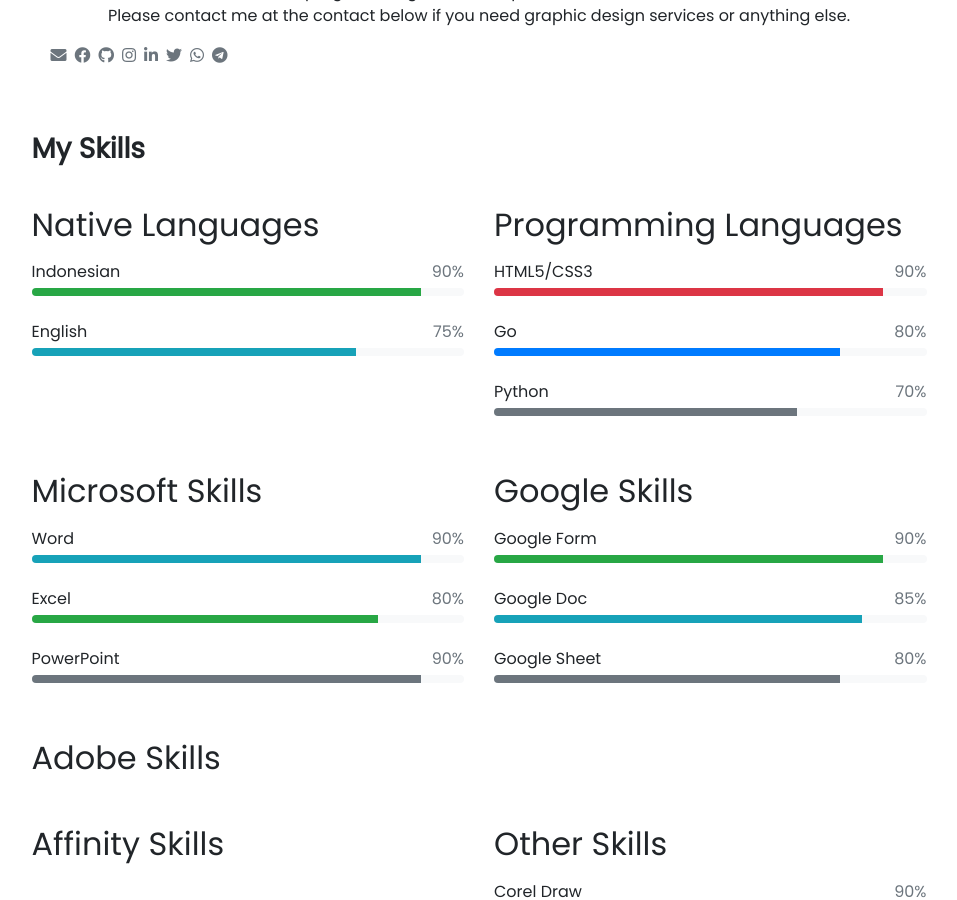
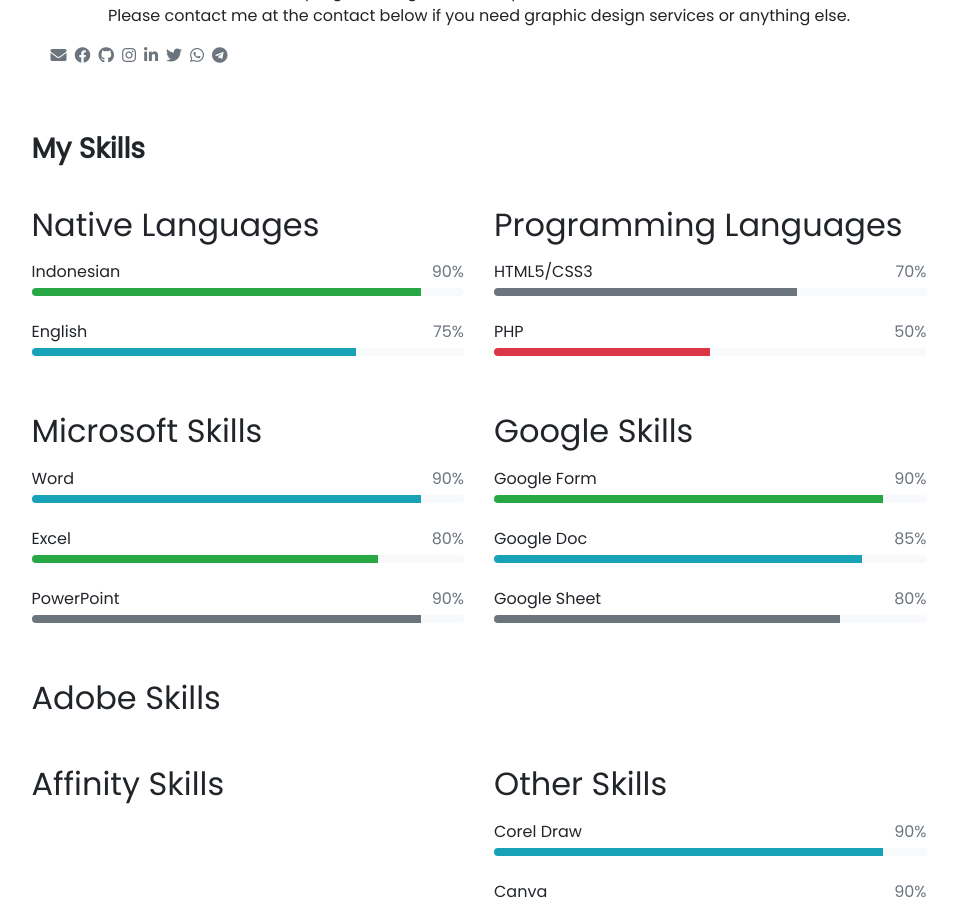
Before and after one commit to ajisetiawan716/ajisetiawan716.github.io, a Jekyll site: the page built from pages/about.md, in a window 1280 px wide and 900 px high, scrolled down 453 px. Shown: the whole window, without its empty margins (161-1118 px from the left). Built offline with Jekyll 4.4.1, drawn with Linux system fonts in a browser that asks for light colours; nearby versions of some CDN libraries; emoji names are drawn with the system emoji font.

Commit message:
Update programming-skills.yml

```diff
--- a/_data/programming-skills.yml
+++ b/_data/programming-skills.yml
@@ -1,11 +1,7 @@
 - name: HTML5/CSS3
-  percentage: 90
-  color: danger
-
-- name: Go
-  percentage: 80
-  color:
-
-- name: Python
   percentage: 70
   color: secondary
+
+- name: PHP
+  percentage: 50
+  color: danger
```
